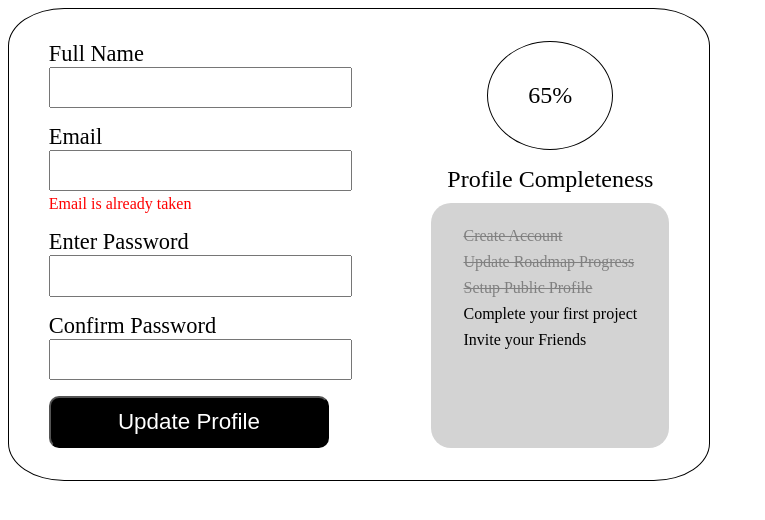
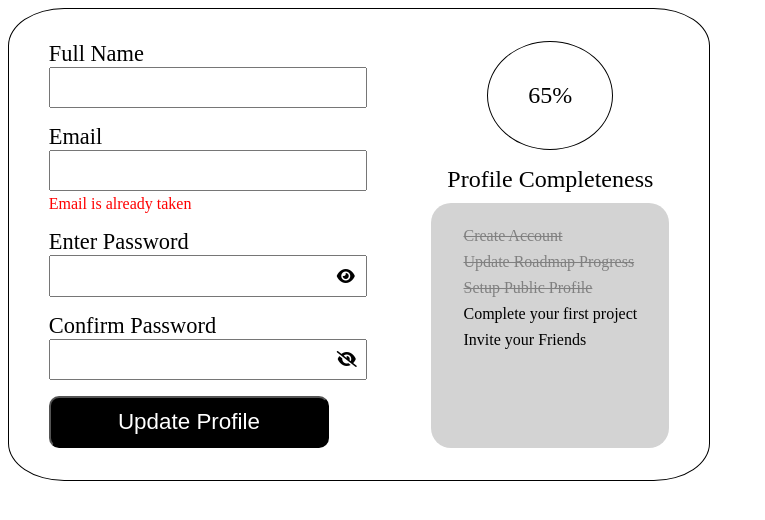
Before and after one commit to otukare-3/accessible-form-ui, a plain HTML site: page index.html in a window 1280 px wide. Shown: the whole page, without its empty margins (0-765 px from the left). Drawn offline with Linux system fonts and the light colour scheme.

Commit message:
パスワード表示・非表示を切り替えるアイコンを追加

```diff
--- a/index.html
+++ b/index.html
@@ -15,7 +15,7 @@
             id="full-name"
             name="full-name"
             type="text"
-            class="form-field__input"
+            class="input-text"
             required
           />
         </div>
@@ -27,7 +27,7 @@
             type="email"
             aria-describedby="email-validation"
             required
-            class="form-field__input"
+            class="input-text"
           />
           <div class="error-message form-field__error-message">
             <span id="email-validation" aria-live="assertive"
@@ -39,25 +39,31 @@
           <label for="enter-password" class="form-field__label"
             >Enter Password</label
           >
+          <div class="password-field">
             <input
               id="enter-password"
               name="enter-password"
               type="password"
-            class="form-field__input"
+              class="input-text password-field__input"
               required
             />
+            <i class="fa-solid fa-eye password-field__icon"></i>
+          </div>
         </div>
         <div class="form-field form__form-field">
           <label for="confirm-password" class="form-field__label"
             >Confirm Password</label
           >
+          <div class="password-field">
             <input
               id="confirm-password"
               name="confirm-password"
               type="password"
-            class="form-field__input"
+              class="input-text"
               required
             />
+            <i class="fa-solid fa-eye-slash password-field__icon"></i>
+          </div>
         </div>
         <button type="submit" class="form__submit">Update Profile</button>
       </form>
@@ -82,4 +88,8 @@
       </div>
     </div>
   </body>
+  <script
+    src="https://kit.fontawesome.com/03cebb626f.js"
+    crossorigin="anonymous"
+  ></script>
 </html>
--- a/style.scss
+++ b/style.scss
@@ -49,14 +49,15 @@ $base-font-size: 1.4rem;
     font-size: $base-font-size;
   }
 
-  &__input {
-    font-size: $base-font-size;
-    padding: 0.25em;
-  }
-
   &__error-message {
     margin-top: 0.25em;
   }
+}
+
+.input-text {
+  font-size: $base-font-size;
+  padding: 0.25em;
+  width: 100%;
 }
 
 .error-message {
@@ -85,3 +86,17 @@ $base-font-size: 1.4rem;
     font-size: 1.5rem;
   }
 }
+
+.password-field {
+  position: relative;
+
+  &__input {
+    width: 100%;
+  }
+
+  &__icon {
+    position: absolute;
+    top: 30%;
+    left: 95%;
+  }
+}
```
Also changed, not shown: style.css, 1 other file. Lines whose indentation alone changed are shown as unchanged.
